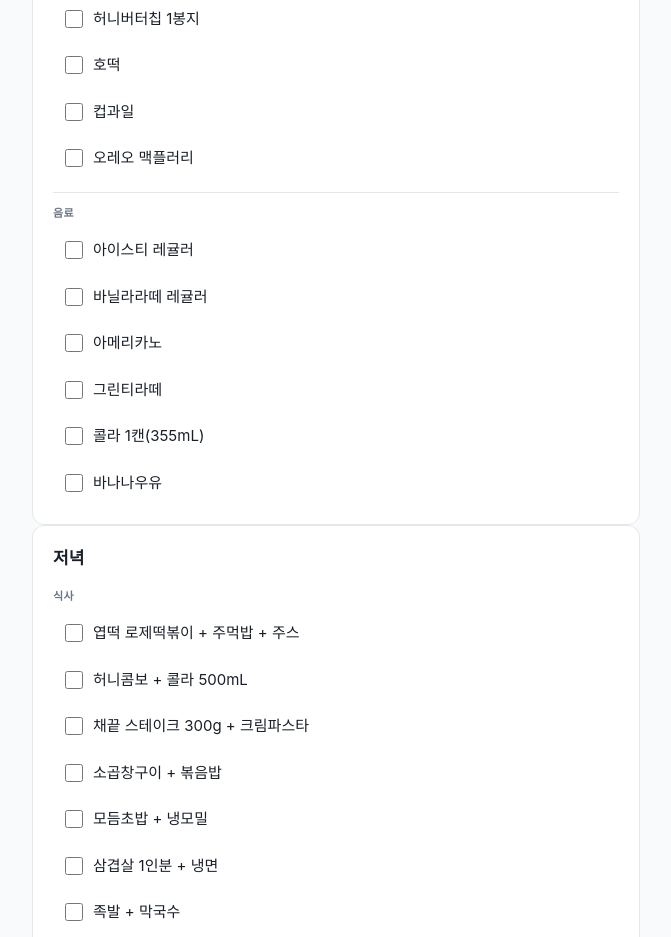
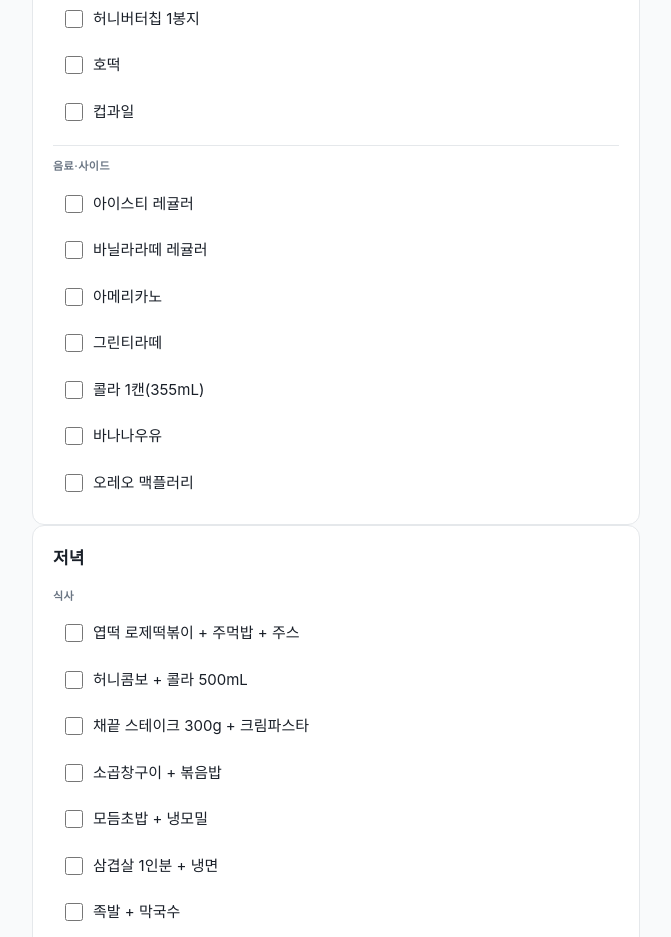
Before and after one commit to daydeuk/daily_food_nutrient, a React (Vite) app: page / in a window 1280 px wide. Shown: the part 1640-2577 px from the top of the page, without its empty margins (304-975 px from the left). Built offline with nearby package versions, Linux system fonts and the light colour scheme.

Commit message:
fix: 전체 메뉴 main/side 재분류, 간식 사이드 레이블 음료·사이드로 변경

```diff
--- a/src/features/diet/constants/foods.ts
+++ b/src/features/diet/constants/foods.ts
@@ -34,13 +34,13 @@ export const FOODS_BY_MEAL: Record<MealType, Food[]> = {
     { id: 'honey_butter_chips', name: '허니버터칩 1봉지', subcategory: 'main', nutrition: { calories: 360, sugar: 6, saturatedFat: 4.5, transFat: 0 } },
     { id: 'hotteok', name: '호떡', subcategory: 'main', nutrition: { calories: 230, sugar: 17, saturatedFat: 3, transFat: 0.2 } },
     { id: 'cup_fruit', name: '컵과일', subcategory: 'main', nutrition: { calories: 120, sugar: 20, saturatedFat: 0, transFat: 0 } },
-    { id: 'oreo_mcflurry', name: '오레오 맥플러리', subcategory: 'main', nutrition: { calories: 330, sugar: 30, saturatedFat: 6, transFat: 0.3 } },
     { id: 'iced_tea', name: '아이스티 레귤러', subcategory: 'side', nutrition: { calories: 90, sugar: 21, saturatedFat: 0, transFat: 0 } },
     { id: 'vanilla_latte', name: '바닐라라떼 레귤러', subcategory: 'side', nutrition: { calories: 180, sugar: 22, saturatedFat: 5, transFat: 0.3 } },
     { id: 'americano', name: '아메리카노', subcategory: 'side', nutrition: { calories: 10, sugar: 0, saturatedFat: 0, transFat: 0 } },
     { id: 'green_tea_latte', name: '그린티라떼', subcategory: 'side', nutrition: { calories: 205, sugar: 20, saturatedFat: 5, transFat: 0.2 } },
     { id: 'cola_can', name: '콜라 1캔(355mL)', subcategory: 'side', nutrition: { calories: 140, sugar: 35, saturatedFat: 0, transFat: 0 } },
     { id: 'banana_milk', name: '바나나우유', subcategory: 'side', nutrition: { calories: 208, sugar: 27, saturatedFat: 4.5, transFat: 0 } },
+    { id: 'oreo_mcflurry', name: '오레오 맥플러리', subcategory: 'side', nutrition: { calories: 330, sugar: 30, saturatedFat: 6, transFat: 0.3 } },
   ],
   dinner: [
     { id: 'yeoptteok_set', name: '엽떡 로제떡볶이 + 주먹밥 + 주스', subcategory: 'main', nutrition: { calories: 1850, sugar: 65, saturatedFat: 24, transFat: 1.5 } },
--- a/src/features/diet/constants/nutritionLimits.ts
+++ b/src/features/diet/constants/nutritionLimits.ts
@@ -32,7 +32,7 @@ export const MEAL_LABELS: Record<string, string> = {
 export const SUBCATEGORY_LABELS: Record<string, Record<string, string>> = {
   breakfast: { main: '식사', side: '음료·사이드' },
   lunch:     { main: '식사', side: '음료·사이드' },
-  snack:     { main: '간식', side: '음료' },
+  snack:     { main: '간식', side: '음료·사이드' },
   dinner:    { main: '식사', side: '음료·사이드' },
 };
 
```
